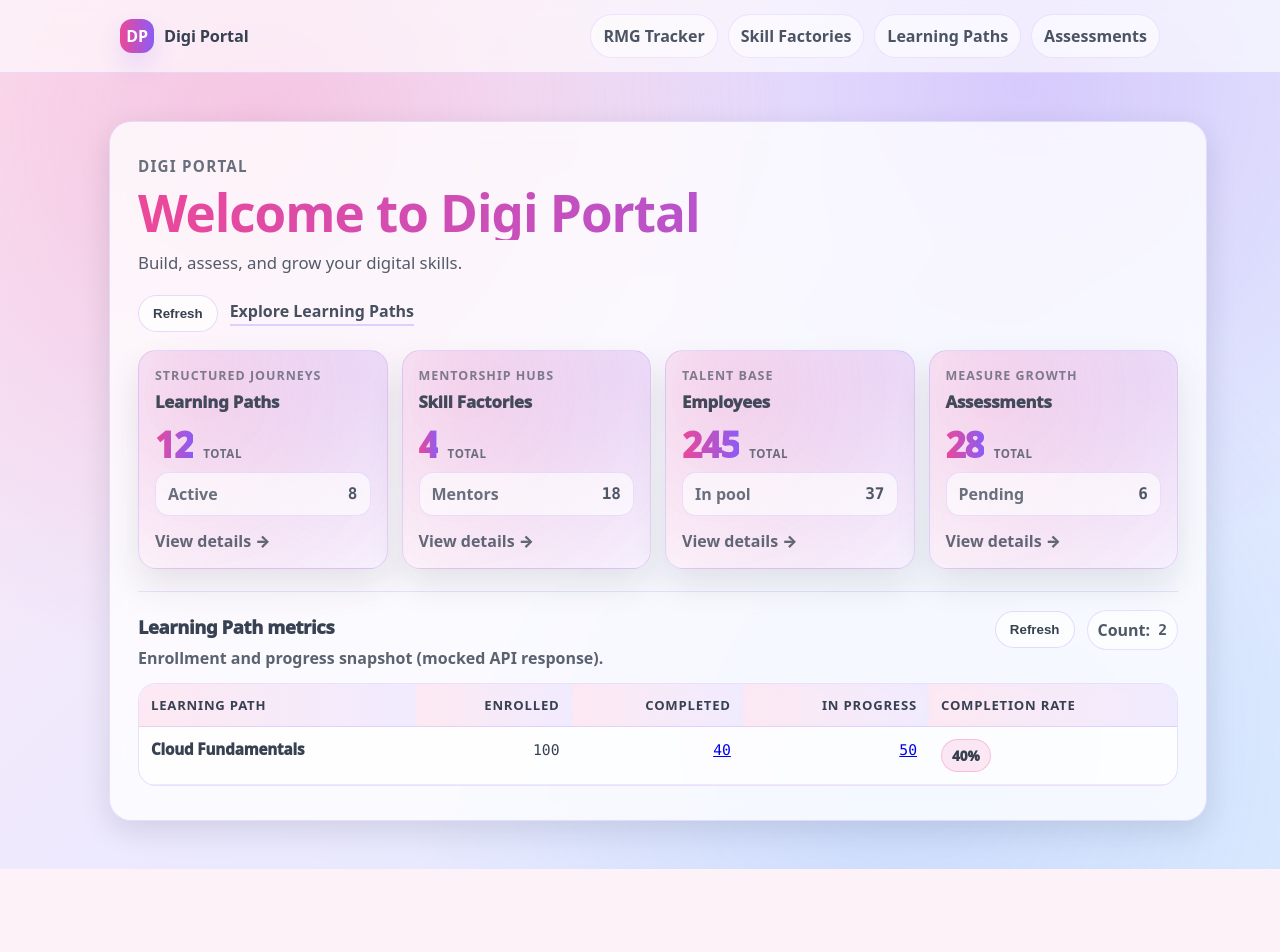
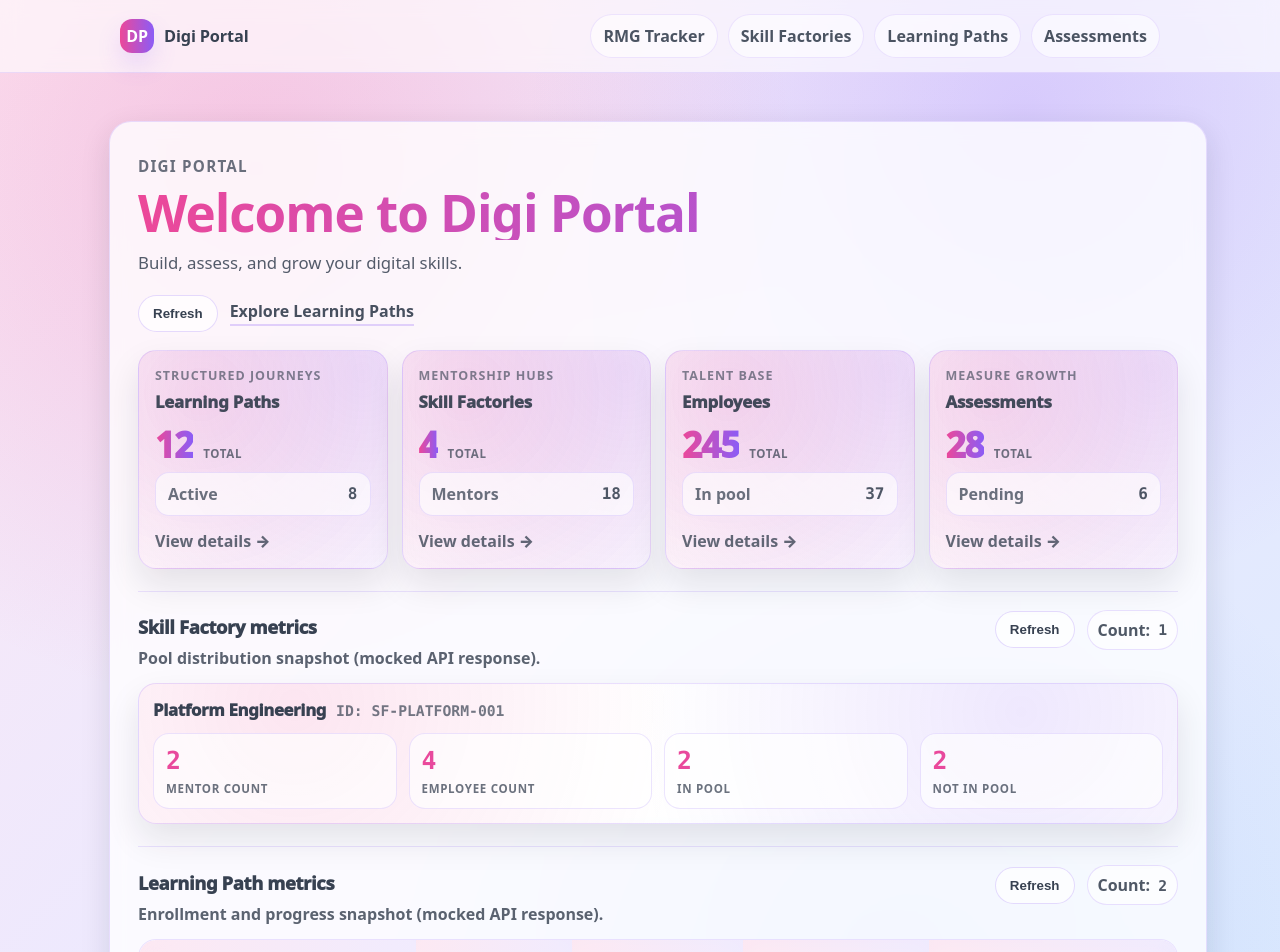
Before and after one commit to kavia-common/hello-world-web-app-7181-7192, a React (Create React App) app in the folder react_frontend/: page / in a window 1280 px wide. Shown: the top 952 px of the page. Before the commit the page ends 869 px from the top, so only its background shows below. Built offline with nearby package versions, Linux system fonts and the light colour scheme.

Commit message:
Checkpoint 22 - cg3f8b1d76

```diff
--- a/react_frontend/src/App.css
+++ b/react_frontend/src/App.css
@@ -653,6 +653,99 @@
   border-top: 1px solid rgba(139, 92, 246, 0.16);
 }
 
+/* ---------- Home: Skill Factory metrics section ---------- */
+
+.SfMetricsGrid {
+  margin-top: 14px;
+  display: grid;
+  grid-template-columns: 1fr;
+  gap: 14px;
+}
+
+.SfMetricsCard {
+  border-radius: 18px;
+  border: 1px solid rgba(139, 92, 246, 0.18);
+  background:
+    radial-gradient(700px circle at 15% 15%, rgba(236, 72, 153, 0.14), transparent 55%),
+    radial-gradient(700px circle at 85% 20%, rgba(139, 92, 246, 0.14), transparent 55%),
+    rgba(255, 255, 255, 0.72);
+  box-shadow: 0 16px 34px rgba(17, 24, 39, 0.1);
+  backdrop-filter: blur(10px);
+  padding: 14px 14px;
+}
+
+.SfMetricsCardHeader {
+  display: flex;
+  align-items: baseline;
+  justify-content: space-between;
+  gap: 12px;
+  margin-bottom: 12px;
+}
+
+.SfMetricsCardTitleRow {
+  display: flex;
+  flex-wrap: wrap;
+  align-items: baseline;
+  gap: 10px;
+}
+
+.SfMetricsCardTitle {
+  margin: 0;
+  font-size: 1.05rem;
+  font-weight: 950;
+  letter-spacing: -0.02em;
+}
+
+.SfMetricsCardMeta {
+  font-weight: 900;
+  color: rgba(55, 65, 81, 0.7);
+}
+
+.SfMetricsCardGrid {
+  display: grid;
+  grid-template-columns: repeat(4, minmax(0, 1fr));
+  gap: 12px;
+}
+
+@media (max-width: 980px) {
+  .SfMetricsCardGrid {
+    grid-template-columns: repeat(2, minmax(0, 1fr));
+  }
+}
+
+@media (max-width: 520px) {
+  .SfMetricsCardGrid {
+    grid-template-columns: 1fr;
+  }
+}
+
+.SfMetricMiniCard {
+  border-radius: 16px;
+  border: 1px solid rgba(139, 92, 246, 0.16);
+  background: rgba(255, 255, 255, 0.66);
+  padding: 12px 12px;
+  display: grid;
+  gap: 6px;
+}
+
+.SfMetricMiniValue {
+  font-size: 1.55rem;
+  font-weight: 950;
+  letter-spacing: -0.02em;
+  background: linear-gradient(90deg, var(--color-primary), var(--color-secondary));
+  -webkit-background-clip: text;
+  background-clip: text;
+  color: transparent;
+}
+
+.SfMetricMiniLabel {
+  font-weight: 900;
+  color: rgba(55, 65, 81, 0.74);
+  text-transform: uppercase;
+  letter-spacing: 0.06em;
+  font-size: 0.72rem;
+}
+
 .HomeSectionHeader {
   display: flex;
   align-items: baseline;
--- a/react_frontend/src/pages.js
+++ b/react_frontend/src/pages.js
@@ -36,6 +36,25 @@ const DUMMY_HOME_LEARNING_PATH_METRICS_RESPONSE = {
     },
   ],
   count: 2,
+};
+
+/**
+ * Mocked response used for the "Skill Factory metrics" section on Home.
+ * Payload provided by the prompt.
+ */
+const DUMMY_HOME_SKILL_FACTORY_METRICS_RESPONSE = {
+  status: "success",
+  data: [
+    {
+      skillFactoryId: "SF-PLATFORM-001",
+      skillFactoryName: "Platform Engineering",
+      mentorCount: 2,
+      employeeCount: 4,
+      inPoolCount: 2,
+      notInPoolCount: 2,
+    },
+  ],
+  count: 1,
 };
 
 /**
@@ -98,6 +117,36 @@ async function fetchHomeLearningPathMetricsMock({ signal } = {}) {
   return DUMMY_HOME_LEARNING_PATH_METRICS_RESPONSE;
 }
 
+/**
+ * Simulates an API call for Skill Factory metrics with loading/error states.
+ * This is where a real request will live later:
+ *   fetch(`${process.env.REACT_APP_API_BASE}/home/skill-factory-metrics`, ...)
+ */
+async function fetchHomeSkillFactoryMetricsMock({ signal } = {}) {
+  // Simulate network latency (slightly staggered from other Home calls)
+  await new Promise((resolve, reject) => {
+    const timeoutId = setTimeout(resolve, 760);
+    if (signal) {
+      signal.addEventListener(
+        "abort",
+        () => {
+          clearTimeout(timeoutId);
+          reject(new DOMException("Request aborted", "AbortError"));
+        },
+        { once: true }
+      );
+    }
+  });
+
+  // Toggle to validate error UI if needed.
+  const shouldFail = false;
+  if (shouldFail) {
+    throw new Error("Failed to load Skill Factory metrics. Please try again.");
+  }
+
+  return DUMMY_HOME_SKILL_FACTORY_METRICS_RESPONSE;
+}
+
 function safeNumber(value) {
   if (value === null || value === undefined) return null;
   const num = Number(value);
@@ -158,6 +207,12 @@ export function HomePage() {
   const [lpMetricsCount, setLpMetricsCount] = React.useState(null);
   const [lpMetricsLoading, setLpMetricsLoading] = React.useState(true);
   const [lpMetricsError, setLpMetricsError] = React.useState("");
+
+  // Skill Factory metrics section state
+  const [sfMetricsRows, setSfMetricsRows] = React.useState([]);
+  const [sfMetricsCount, setSfMetricsCount] = React.useState(null);
+  const [sfMetricsLoading, setSfMetricsLoading] = React.useState(true);
+  const [sfMetricsError, setSfMetricsError] = React.useState("");
 
   const load = React.useCallback(async () => {
     setLoading(true);
@@ -210,20 +265,49 @@ export function HomePage() {
     return () => controller.abort();
   }, []);
 
+  const loadSkillFactoryMetrics = React.useCallback(async () => {
+    setSfMetricsLoading(true);
+    setSfMetricsError("");
+
+    const controller = new AbortController();
+
+    try {
+      const response = await fetchHomeSkillFactoryMetricsMock({ signal: controller.signal });
+
+      if (!response || response.status !== "success" || !Array.isArray(response.data)) {
+        throw new Error("Unexpected API response format.");
+      }
+
+      setSfMetricsRows(response.data);
+      setSfMetricsCount(typeof response.count === "number" && Number.isFinite(response.count) ? response.count : null);
+    } catch (err) {
+      if (err?.name !== "AbortError") {
+        setSfMetricsError(err?.message || "Something went wrong while loading data.");
+      }
+    } finally {
+      setSfMetricsLoading(false);
+    }
+
+    return () => controller.abort();
+  }, []);
+
   React.useEffect(() => {
     let cleanupDashboard = null;
     let cleanupLp = null;
+    let cleanupSf = null;
 
     (async () => {
       cleanupDashboard = await load();
       cleanupLp = await loadLearningPathMetrics();
+      cleanupSf = await loadSkillFactoryMetrics();
     })();
 
     return () => {
       if (typeof cleanupDashboard === "function") cleanupDashboard();
       if (typeof cleanupLp === "function") cleanupLp();
+      if (typeof cleanupSf === "function") cleanupSf();
     };
-  }, [load, loadLearningPathMetrics]);
+  }, [load, loadLearningPathMetrics, loadSkillFactoryMetrics]);
 
   const cards = React.useMemo(() => {
     const lp = metrics?.learningPaths || {};
@@ -344,7 +428,101 @@ export function HomePage() {
           </div>
         )}
 
-        {/* New section: Learning Path metrics (below existing dashboard) */}
+        {/* New section: Skill Factory metrics (below existing dashboard) */}
+        <section className="HomeSection" aria-label="Skill Factory metrics">
+          <div className="HomeSectionHeader">
+            <div>
+              <h2 className="HomeSectionTitle">Skill Factory metrics</h2>
+              <p className="HomeSectionSubtitle">Pool distribution snapshot (mocked API response).</p>
+            </div>
+
+            <div className="RmgToolbar" aria-label="Skill Factory metrics actions" style={{ marginTop: 0 }}>
+              <button
+                type="button"
+                className="RmgButton"
+                onClick={loadSkillFactoryMetrics}
+                disabled={sfMetricsLoading}
+                aria-disabled={sfMetricsLoading ? "true" : "false"}
+              >
+                {sfMetricsLoading ? "Loading…" : "Refresh"}
+              </button>
+
+              <span className="HomeMiniPill" aria-label="Skill Factory metrics count">
+                Count: <span className="RmgMono">{sfMetricsCount === null ? "—" : sfMetricsCount}</span>
+              </span>
+            </div>
+          </div>
+
+          {sfMetricsLoading && (
+            <div className="RmgState" role="status" aria-live="polite">
+              <div className="RmgSpinner" aria-hidden="true" />
+              <span>Fetching Skill Factory metrics…</span>
+            </div>
+          )}
+
+          {!sfMetricsLoading && sfMetricsError && (
+            <div className="RmgError" role="alert">
+              <div className="RmgErrorTitle">Couldn’t load Skill Factory metrics</div>
+              <div className="RmgErrorMessage">{sfMetricsError}</div>
+              <button type="button" className="RmgButton RmgButton--danger" onClick={loadSkillFactoryMetrics}>
+                Try again
+              </button>
+            </div>
+          )}
+
+          {!sfMetricsLoading && !sfMetricsError && (
+            <div className="SfMetricsGrid" role="region" aria-label="Skill Factory metric cards">
+              {sfMetricsRows.length === 0 ? (
+                <div className="RmgState" role="status" aria-live="polite">
+                  <span>No Skill Factory metrics available.</span>
+                </div>
+              ) : (
+                sfMetricsRows.map((sf) => {
+                  const title = sf.skillFactoryName || sf.skillFactoryId || "Skill Factory";
+                  const subtitle = sf.skillFactoryId ? `ID: ${sf.skillFactoryId}` : "";
+
+                  const metricCards = [
+                    { key: "mentorCount", label: "Mentor Count", value: metricLabelOrDash(sf.mentorCount) },
+                    { key: "employeeCount", label: "Employee Count", value: metricLabelOrDash(sf.employeeCount) },
+                    { key: "inPoolCount", label: "In Pool", value: metricLabelOrDash(sf.inPoolCount) },
+                    { key: "notInPoolCount", label: "Not In Pool", value: metricLabelOrDash(sf.notInPoolCount) },
+                  ];
+
+                  return (
+                    <article
+                      key={sf.skillFactoryId || sf.skillFactoryName}
+                      className="SfMetricsCard"
+                      aria-label={`${title} metrics`}
+                    >
+                      <header className="SfMetricsCardHeader">
+                        <div className="SfMetricsCardTitleRow">
+                          <h3 className="SfMetricsCardTitle">{title}</h3>
+                          {subtitle && <span className="SfMetricsCardMeta RmgMono">{subtitle}</span>}
+                        </div>
+                      </header>
+
+                      <div className="SfMetricsCardGrid" role="list" aria-label={`${title} metric list`}>
+                        {metricCards.map((m) => (
+                          <div
+                            key={m.key}
+                            className="SfMetricMiniCard"
+                            role="listitem"
+                            aria-label={`${m.label} ${m.value}`}
+                          >
+                            <div className="SfMetricMiniValue RmgMono">{m.value}</div>
+                            <div className="SfMetricMiniLabel">{m.label}</div>
+                          </div>
+                        ))}
+                      </div>
+                    </article>
+                  );
+                })
+              )}
+            </div>
+          )}
+        </section>
+
+        {/* Existing section: Learning Path metrics (keep intact) */}
         <section className="HomeSection" aria-label="Learning Path metrics">
           <div className="HomeSectionHeader">
             <div>
@@ -473,10 +651,7 @@ export function HomePage() {
                             <Link
                               to={baseTo}
                               className={`HomeLpRatePill ${rateToneClass(row.completionRate)}`}
-                              aria-label={`Filter Learning Paths by ${lpName} (completion rate ${formatPercentOrDash(
-                                row.completionRate,
-                                { digits: 0 }
-                              )})`}
+                              aria-label={`Filter Learning Paths by ${lpName} (completion rate ${formatPercentOrDash(row.completionRate, { digits: 0 })})`}
                               title={`Completion rate: ${formatPercentOrDash(row.completionRate, { digits: 0 })}. Click to filter by learning path name.`}
                               onClick={(e) => e.stopPropagation()}
                               onKeyDown={(e) => e.stopPropagation()}
```
Also changed, not shown: 2 other files (tests, documents, lock files or other folders).
